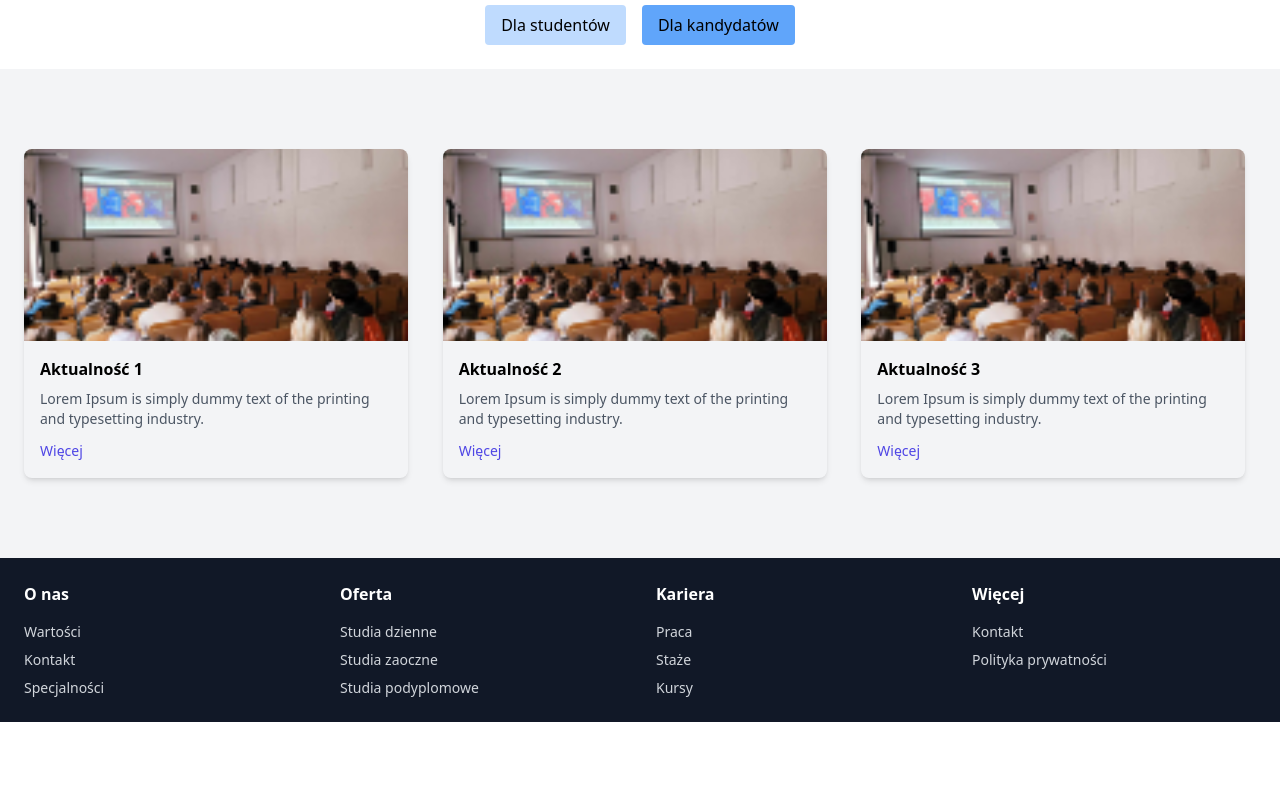
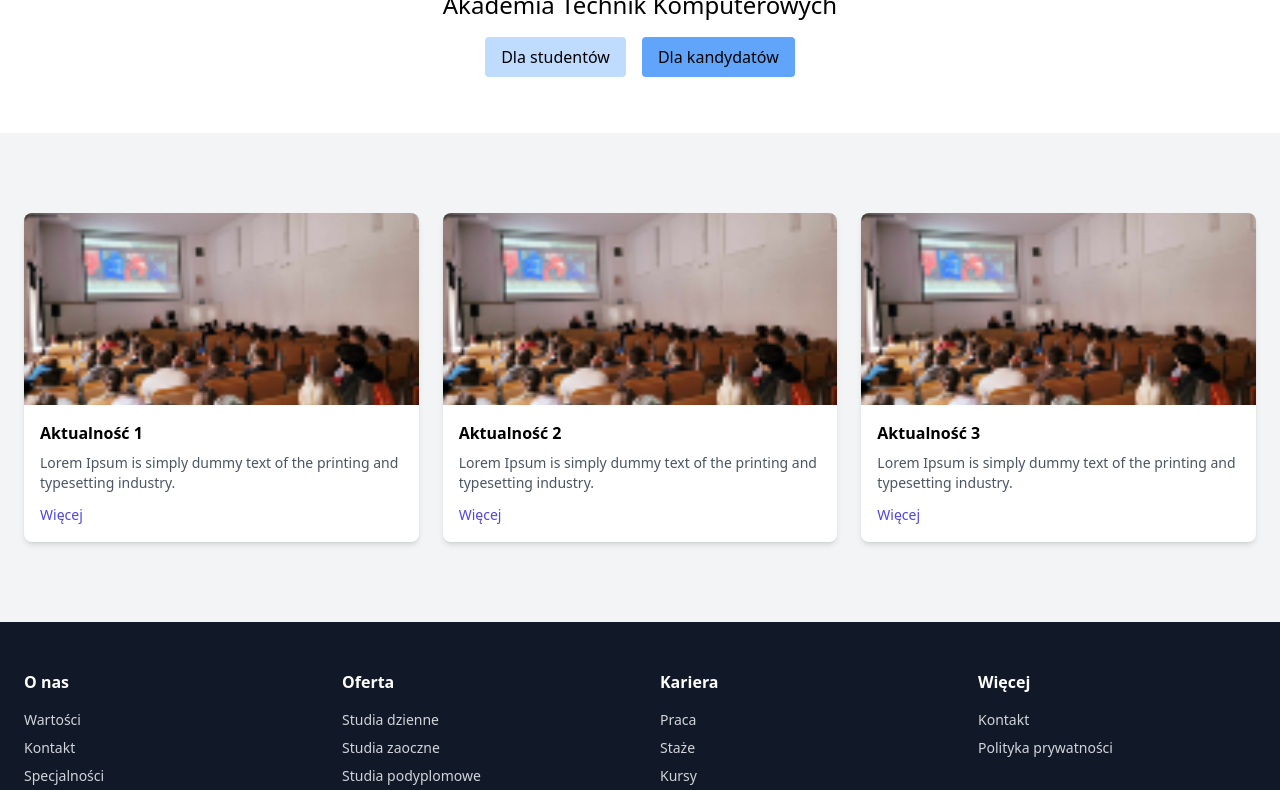
Before and after one commit to marwoz01/TIN-Studia, a plain HTML site: page Lab04/Lab04b/index.html in a window 1280 px wide. Shown: the part 208-998 px from the top of the page. Before the commit the page ends 930 px from the top, so only its background shows below. Drawn offline with nearby package versions, Linux system fonts and the light colour scheme.

Commit message:
Update index.html

```diff
--- a/Lab04/Lab04b/index.html
+++ b/Lab04/Lab04b/index.html
@@ -2,20 +2,21 @@
 <html lang="pl">
   <head>
     <meta charset="UTF-8" />
-    <title>Tailwind PlayCDN</title>
+    <title>Lab04 - Tailwind</title>
+    <meta name="viewport" content="width=device-width, initial-scale=1.0" />
     <script src="https://cdn.tailwindcss.com"></script>
   </head>
   <body>
 
-    <header class="border-b shadow shadow-gray-400">
-      <div class="w-full px-6 py-4 flex flex-col md:flex-row md:items-center md:justify-between max-w-screen-xl mx-auto">
+    <header class="border-b shadow shadow-gray-400 bg-white">
+      <div class="w-full px-6 py-4 flex flex-col sm:flex-col md:flex-row md:items-center md:justify-between max-w-screen-xl mx-auto">
 
         <div class="flex items-center gap-2 mb-4 md:mb-0">
           <img src="img/logo-pjatk.png" class="h-8 w-auto" alt="Logo PJATK">
           <h4 class="font-semibold text-gray-800">PJATK</h4>
         </div>
 
-        <ul class="flex flex-col gap-2 md:flex-row md:gap-6 text-gray-700">
+        <ul class="flex flex-col sm:flex-col md:flex-row gap-2 md:gap-6 text-gray-700">
           <li><a href="#" class="hover:text-blue-600 transition">Strona główna</a></li>
           <li><a href="#" class="hover:text-blue-600 transition">O nas</a></li>
           <li><a href="#" class="hover:text-blue-600 transition">Oferta</a></li>
@@ -27,17 +28,12 @@
     </header>
 
     <section>
-      <div class="w-full flex flex-col items-center py-4">
-        <h1 class="font-bold text-6xl py-4">Polsko-Japońska</h1>
-        <h4 class="text-2xl">Akademia Technik Komputerowych</h4>
-        <div class="flex gap-4 py-2">
-          <button class="bg-blue-200 px-4 py-2 rounded">
-            Dla studentów
-          </button>
-
-          <button class="bg-blue-400 px-4 py-2 rounded">
-            Dla kandydatów
-          </button>
+      <div class="w-full flex flex-col items-center py-10 px-4 text-center">
+        <h1 class="font-bold text-4xl sm:text-5xl md:text-6xl py-4">Polsko-Japońska</h1>
+        <h4 class="text-xl sm:text-2xl">Akademia Technik Komputerowych</h4>
+        <div class="flex flex-col sm:flex-row gap-4 py-4">
+          <button class="bg-blue-200 px-4 py-2 rounded">Dla studentów</button>
+          <button class="bg-blue-400 px-4 py-2 rounded">Dla kandydatów</button>
         </div>
       </div>
     </section>
@@ -45,8 +41,8 @@
     <section class="bg-gray-100 py-20">
       <div class="grid grid-cols-1 md:grid-cols-2 lg:grid-cols-3 gap-6 px-6 max-w-screen-xl mx-auto">
 
-        <div class="rounded-lg shadow-md w-full sm:w-96">
-          <img src="img/sala-wykladowa.png" alt="Sala wykładowa" class="w-full h-48 object-cover rounded-t-lg">
+        <div class="rounded-lg shadow-md bg-white overflow-hidden">
+          <img src="img/sala-wykladowa.png" alt="Sala wykładowa" class="w-full h-48 object-cover">
           <div class="p-4">
             <h3 class="font-bold">Aktualność 1</h3>
             <p class="text-sm text-gray-600 mt-2">Lorem Ipsum is simply dummy text of the printing and typesetting industry.</p>
@@ -54,8 +50,8 @@
           </div>
         </div>
 
-        <div class="rounded-lg shadow-md w-full sm:w-96">
-          <img src="img/sala-wykladowa.png" alt="Sala wykładowa" class="w-full h-48 object-cover rounded-t-lg">
+        <div class="rounded-lg shadow-md bg-white overflow-hidden">
+          <img src="img/sala-wykladowa.png" alt="Sala wykładowa" class="w-full h-48 object-cover">
           <div class="p-4">
             <h3 class="font-bold">Aktualność 2</h3>
             <p class="text-sm text-gray-600 mt-2">Lorem Ipsum is simply dummy text of the printing and typesetting industry.</p>
@@ -63,8 +59,8 @@
           </div>
         </div>
 
-        <div class="rounded-lg shadow-md w-full sm:w-96">
-          <img src="img/sala-wykladowa.png" alt="Sala wykładowa" class="w-full h-48 object-cover rounded-t-lg">
+        <div class="rounded-lg shadow-md bg-white overflow-hidden">
+          <img src="img/sala-wykladowa.png" alt="Sala wykładowa" class="w-full h-48 object-cover">
           <div class="p-4">
             <h3 class="font-bold">Aktualność 3</h3>
             <p class="text-sm text-gray-600 mt-2">Lorem Ipsum is simply dummy text of the printing and typesetting industry.</p>
@@ -75,8 +71,8 @@
       </div>
     </section>
 
-    <footer class="bg-gray-900 text-white py-6">
-      <div class="max-w-screen-xl mx-auto px-6 grid grid-cols-1 md:grid-cols-4 gap-8">
+    <footer class="bg-gray-900 text-white py-12">
+      <div class="max-w-screen-xl mx-auto px-6 grid grid-cols-1 md:grid-cols-4 gap-10 md:text-left">
 
         <div>
           <h4 class="font-semibold mb-4">O nas</h4>
@@ -116,6 +112,5 @@
       </div>
     </footer>
 
-
   </body>
 </html>
```
